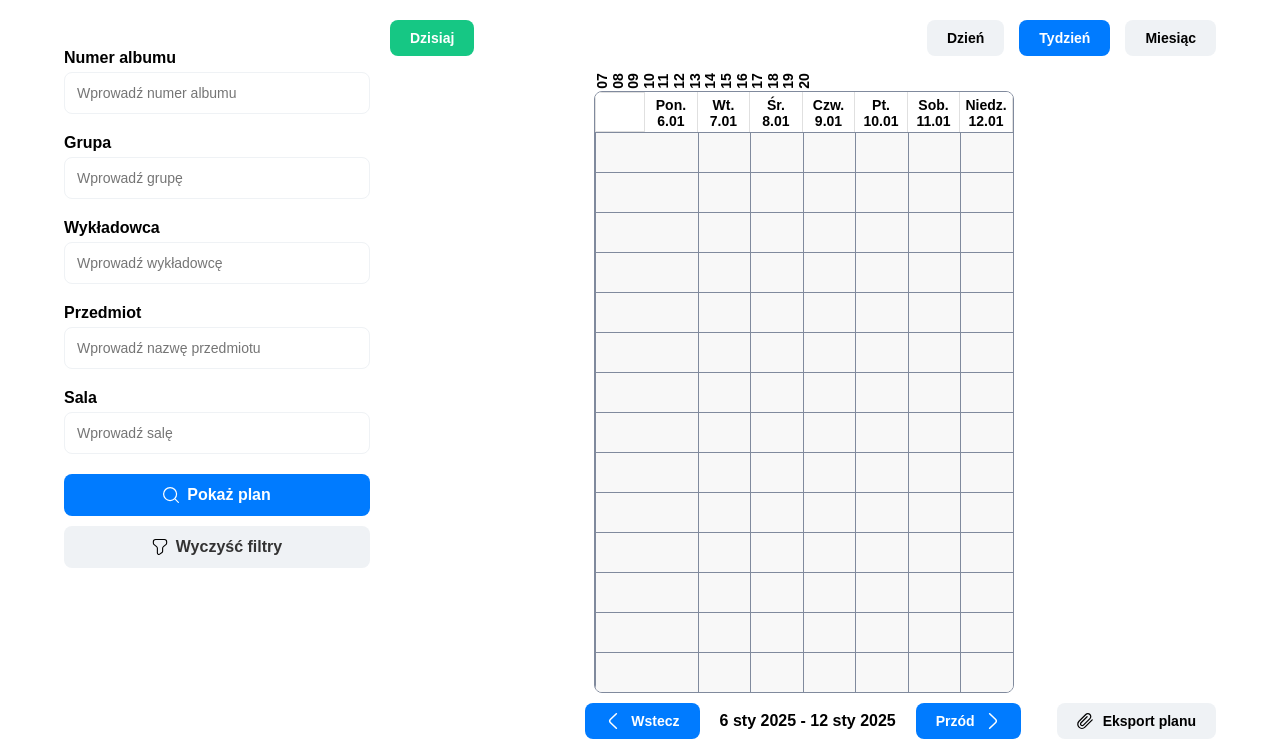
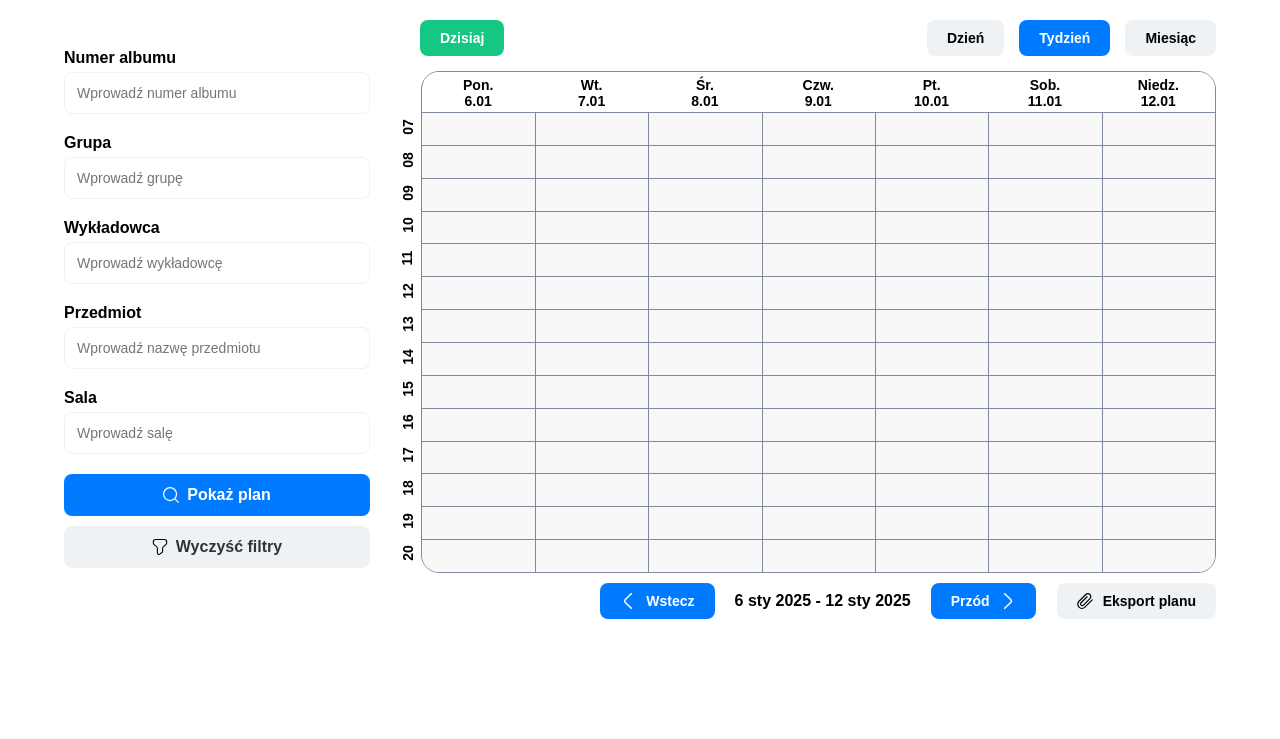
Before and after one commit to Szymon-Srokowski/BlueWhale, a PHP site: page /mainTable.html in a window 1280 px wide. Shown: the part 66-805 px from the top of the page. After the commit the page ends 685 px from the top, so only its background shows below. Run offline with PHP 8.4, Linux system fonts and the light colour scheme.

Commit message:
11.01.2025 - feature/KM-2-frontend-yaroslaavl | changed and added new css styles

```diff
--- a/frontend/css/table-dark.css
+++ b/frontend/css/table-dark.css
@@ -222,6 +230,127 @@
     font-size: 14px;
 }
 .week-header-cell {
+    border-right: 0px solid #808a9d;
+}
+
+.week-grid-cell.current-day,
+.week-header-cell.current-day {
+    background-color: #16C784;
+    color: #fff;
+    font-weight: bold;
+    border: 2px solid #0D7421;
+}
+.calendar-cell:nth-child(-n + 7){
+    height: 36px;
+    display: flex;
+    align-items: center;
+    justify-content: center;
+    font-weight: bold;
+    background-color: #fff;
+}
+
+.hour-grid{
+    position:relative;
+    left: 10px;
+    top: 0;
+    color:black;
+    display: flex;
+    align-items: flex-start;
+    justify-content: flex-start;
+    gap: 0.8em;
+    flex-direction: column;
+    /*height: 100%;*/
+    overflow: hidden;
+    height: 500px;
+}
+.hour-grid > div:first-of-type {
+    margin-top: 46px;
+}
+.week-hour-cell {
+    display: flex;
+    justify-content: center;
+    padding-top: 7px;
+    align-items: center;
+    font-size: 15px;
+    font-weight: bold;
+    color: #000;
+    width: 40px;
+    height: 20px;
+    transform: rotate(-90deg);
+    transform-origin: center center;
+    white-space: nowrap;
+}
+
+.week-grid-row {
+    display: flex;
+    align-items: stretch;
+    justify-content: flex-start;
+    border-bottom: 1px solid #e0e0e0;
+    padding: 0 10px;
+    font-size: 12px;
+    height: 40px;
+    background-color: #ffffff;
+}
+
+.week-grid-cell {
+    border: 1px solid black;
+    background-color: #ffffff;
+}
+.week-header {
+    display: grid;
+    grid-template-columns: 50px repeat(7, 1fr);
+    text-align: center;
+    font-weight: bold;
+    background-color: #f8f8f8;
+    border-bottom: 1px solid #808a9d;
+}
+.week-hour-column {
+    grid-row: 2 / span 1;
+    grid-column: 1 / span 1;
+    display: flex;
+    flex-direction: column;
+    align-items: center;
+    justify-content: space-between;
+    background-color: #f8f8f8;
+    border-right: 1px solid #808a9d;
+}
+
+.week-hour-label {
+    font-weight: bold;
+    text-align: center;
+    font-size: 12px;
+    color: #000;
+    height: 40px;
+    line-height: 40px;
+    border-bottom: 1px solid #808a9d;
+    transform: rotate(-180deg);
+    writing-mode: vertical-rl;
+    text-orientation: mixed;
+}
+
+.week-grid {
+    grid-column: 2 / span 7;
+    display: grid;
+    grid-template-columns: repeat(7, 1fr);
+    grid-template-rows: repeat(14, 1fr);
+    background-color: #ffffff;
+    border-collapse: collapse;
+}
+
+.week-grid-column {
+    border-right: 1px solid #808a9d;
+    display: flex;
+    flex-direction: column;
+}
+
+.week-grid-column:last-child {
+    border-right: none;
+}
+
+.week-grid-row:last-child {
+    border-bottom: none;
+}
+.week-header-cell {
     text-align: center;
     font-size: 14px;
     font-weight: bold;
@@ -249,100 +378,13 @@
 }
 .week-view-container {
     display: grid;
-    grid-template-columns: 50px repeat(7, 1fr);
+    grid-template-columns: 0 repeat(7, 1fr);
     grid-template-rows: 40px repeat(14, 1fr);
     width: 100%;
     max-width: 900px;
     height: 600px;
-    background-color: #0D1421;
-    border: 0px solid #808a9d;
     border-radius: 8px;
-    overflow: hidden;
 }
-
-.week-hour-cell {
-    display: flex;
-    justify-content: center;
-    align-items: center;
-    font-size: 12px;
-    font-weight: bold;
-    color: #ffffff;
-    width: 40px;
-    height: 20px;
-    transform: rotate(-90deg);
-    transform-origin: center center;
-    white-space: nowrap;
-}
-
-.week-grid-row {
-    display: flex;
-    align-items: stretch;
-    justify-content: flex-start;
-    border-bottom: 1px solid #e0e0e0;
-    padding: 0 10px;
-    font-size: 12px;
-    height: 40px;
-    background-color: #ffffff;
-}
-
-.week-grid-cell {
-    border: 1px solid #808a9d;
-    background-color: #0D1421;
-}
-.week-header {
-    display: grid;
-    grid-template-columns: 50px repeat(7, 1fr);
-    text-align: center;
-    font-weight: bold;
-    border-bottom: 1px solid #808a9d;
-}
-.week-hour-column {
-    grid-row: 2 / span 1;
-    grid-column: 1 / span 1;
-    display: flex;
-    flex-direction: column;
-    align-items: center;
-    justify-content: space-between;
-    background-color: #0D1421;
-    border-right: 1px solid #808a9d;
-}
-
-.week-hour-label {
-    font-weight: bold;
-    text-align: center;
-    font-size: 12px;
-    color: #000;
-    height: 40px;
-    line-height: 40px;
-    border-bottom: 1px solid #808a9d;
-    transform: rotate(-180deg);
-    writing-mode: vertical-rl;
-    text-orientation: mixed;
-}
-
-.week-grid {
-    grid-column: 2 / span 7;
-    display: grid;
-    grid-template-columns: repeat(7, 1fr);
-    grid-template-rows: repeat(14, 1fr);
-    background-color: #0D1421;
-    border-collapse: collapse;
-}
-
-.week-grid-column {
-    border-right: 1px solid #808a9d;
-    display: flex;
-    flex-direction: column;
-}
-
-.week-grid-column:last-child {
-    border-right: none;
-}
-
-.week-grid-row:last-child {
-    border-bottom: none;
-}
-
 .schedule {
     flex: 1;
     display: flex;
@@ -406,7 +449,8 @@
     max-width: 900px;
     background-color: #fff;
     border: 1px solid #808a9d;
-    border-radius: 8px;
+    border-radius: 18px;
+    margin-left: 15px;
     overflow: hidden;
 }
 
--- a/frontend/css/table-white.css
+++ b/frontend/css/table-white.css
@@ -29,7 +29,7 @@
 
 .container {
     display: flex;
-    gap: 20px;
+    gap: 50px;
     margin: 20px;
     justify-content: space-between;
     width: 90%;
@@ -175,8 +175,10 @@
     max-width: 900px;
     background-color: #fff;
     border: 1px solid #808a9d;
-    border-radius: 8px;
+    border-radius: 18px;
+    margin-left: -15px;
     overflow: hidden;
+    height: 500px;
 }
 
 .date-display {
@@ -360,16 +362,18 @@
 }
 .day-view-container {
     display: grid;
-    grid-template-columns: 50px 1fr;
+    grid-template-columns: 0;
     grid-template-rows: auto 1fr;
     width: 100%;
     max-width: 900px;
     background-color: #3BDF691A;
-    border: 1px solid #808a9d;
-    border-radius: 8px;
-    overflow: hidden;
+    border: 0px solid #808a9d;
+    border-radius: 10px;
+    /*overflow: hidden;*/
     height: 600px;
     position: relative;
+    overflow-y: hidden;
+    overflow-x: visible;
 }
 
 .day-title-row {
@@ -381,7 +385,7 @@
     font-weight: bold;
     color: #333;
     background-color: #ffffff;
-    height: 36px;
+    height: 40px;
     border-bottom: 1px solid #808A9D;
     text-align: center;
 }
@@ -418,6 +422,8 @@
     grid-template-rows: repeat(14, 1fr);
     border-top: none;
     background-color: transparent;
+    width: 100%;
+    overflow: hidden;
 }
 
 .day-grid-row {
@@ -425,11 +431,12 @@
     align-items: center;
     justify-content: flex-start;
     border-bottom: 1px solid #808a9d;
-    padding: 0 10px;
+    /*padding: 0 10px;*/
     font-size: 14px;
     height: auto;
     width: calc(100% + 50px);
-    margin-left: -50px;
+    /*margin-left: -50px;*/
+    left: 0;
     background-color: transparent;
 }
 
@@ -471,7 +478,7 @@
 }
 .week-view-container {
     display: grid;
-    grid-template-columns: 50px repeat(7, 1fr);
+    grid-template-columns: 0 repeat(7, 1fr);
     grid-template-rows: 40px repeat(14, 1fr);
     width: 100%;
     max-width: 900px;
@@ -516,7 +523,7 @@
 }
 
 .week-grid-cell {
-    border: 1px solid #e0e0e0;
+    border: 1px solid black;
     background-color: #ffffff;
 }
 .week-header {
@@ -605,3 +612,44 @@
     font-weight: bold;
     background-color: #fff;
 }
+
+.hour-grid{
+    position:relative;
+    left: -20px;
+    top: 0;
+    color:black;
+    display: flex;
+    align-items: flex-start;
+    justify-content: flex-start;
+    gap: 0.8em;
+    flex-direction: column;
+    /*height: 100%;*/
+    overflow: hidden;
+    height: 500px;
+}
+.hour-grid > div:first-of-type {
+    margin-top: 46px;
+}
+
+
+.calendar-wrapper {
+    top: 0;
+    display: flex;
+    align-items: flex-start;
+    justify-content: flex-start;
+    flex-direction: row;
+    width: 100%;
+}
+
+
+.week-header-cell {
+    border-right: 0px solid #808a9d;
+}
+
+.week-grid-cell.current-day,
+.week-header-cell.current-day {
+    background-color: #16C784;
+    color: #fff;
+    font-weight: bold;
+    border: 2px solid #0D7421;
+}
```
Also changed, not shown: other parts of frontend/css/table-dark.css (+19 -10 lines).
